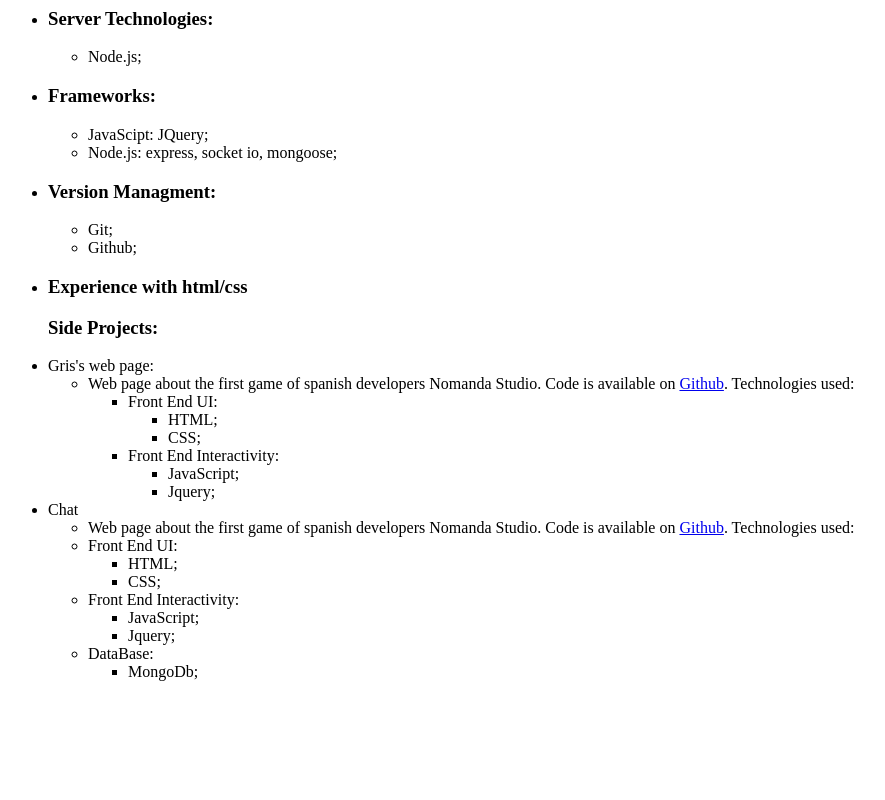
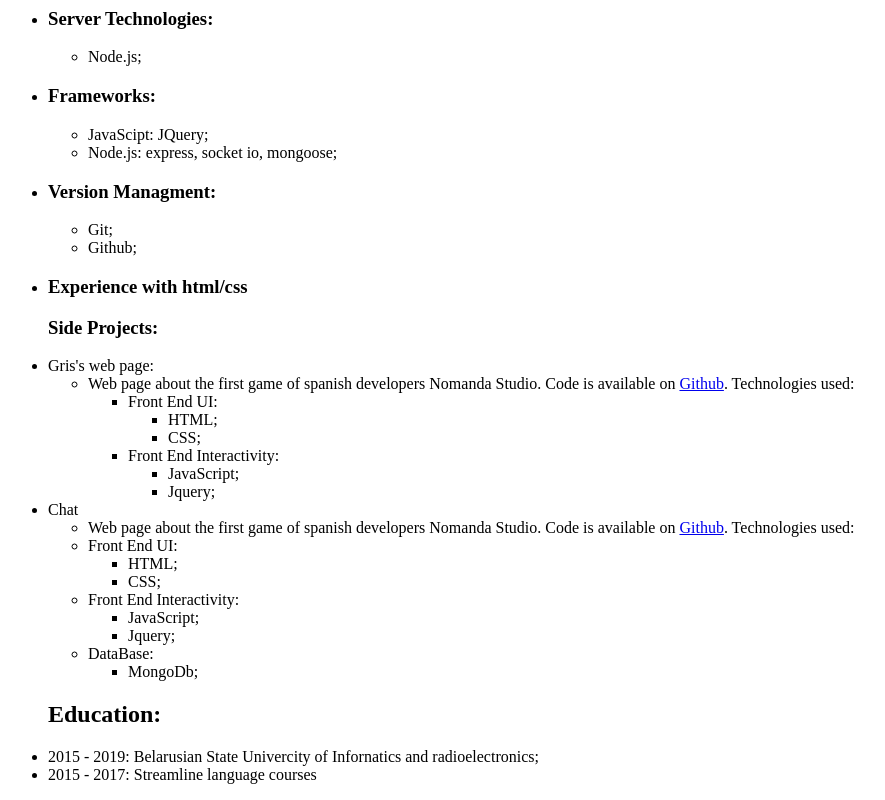
Before and after one commit to OlyaBabkina/rsschool-2019Q1-cv, a plain HTML site: page index.html in a window 1280 px wide. Shown: the part 673-1473 px from the top of the page, without its empty margins (0-885 px from the left). Before the commit the page ends 1370 px from the top, so only its background shows below. Drawn offline with Linux system fonts and the light colour scheme.

Commit message:
add section about Education

```diff
--- a/index.html
+++ b/index.html
@@ -103,6 +103,12 @@
                     </li>
                 </ul>
             </section>
+            <section>
+                <ul><h2>Education:</h2>
+                    <li>2015 - 2019: Belarusian State Univercity of Infornatics and radioelectronics;</li>
+                    <li>2015 - 2017: Streamline language courses</li>
+                </ul>
+            </section>
         </main>
         <footer></footer>
     </body>
```
